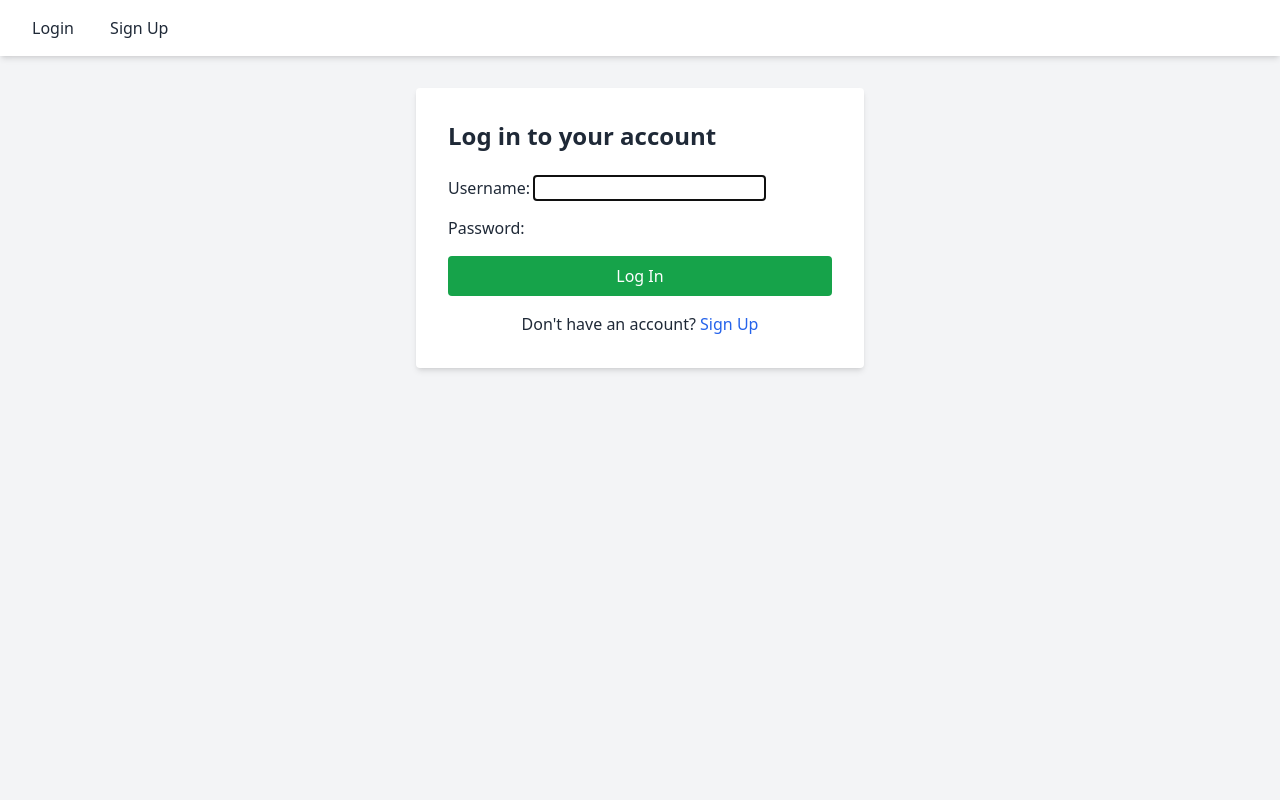
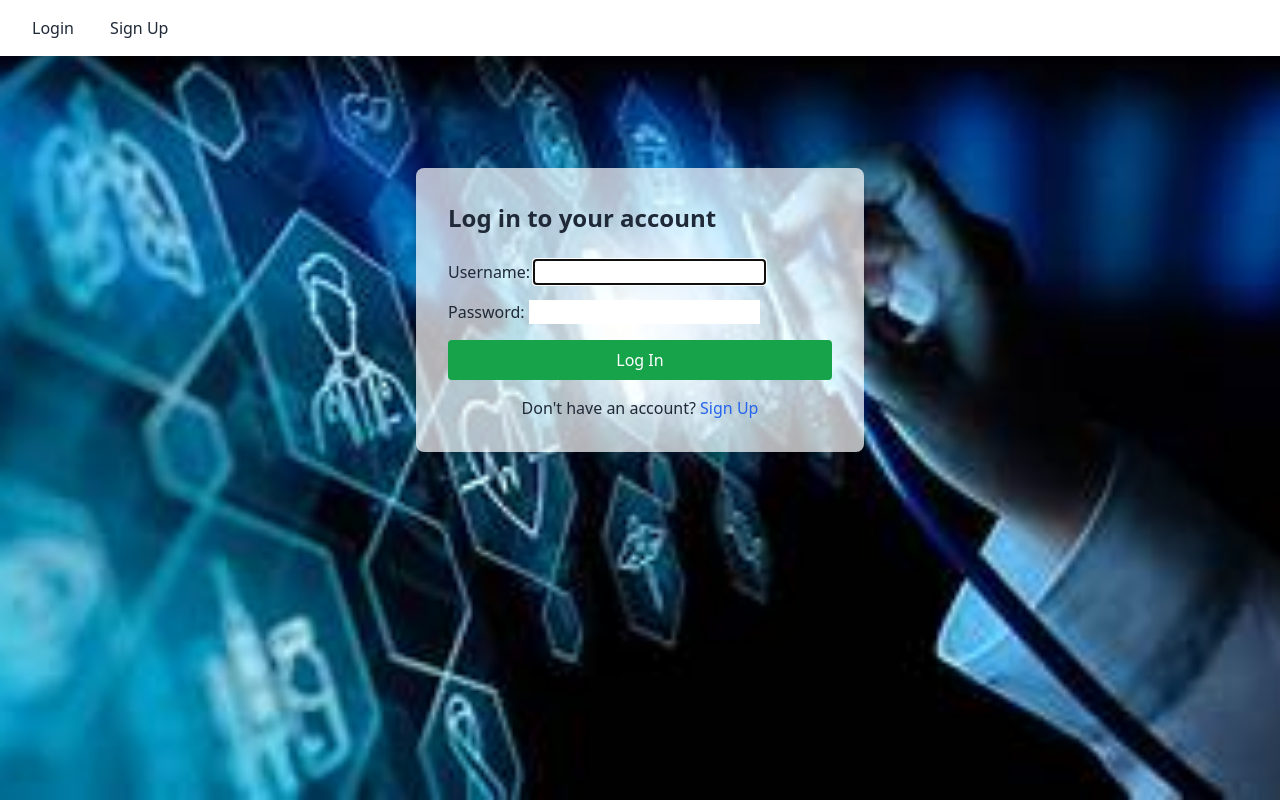
Before and after one commit to Ukeshwarninawe/Medivault, a Django app: page /accounts/login/ in a window 1280 px wide. Run offline with Django 5.2, Linux system fonts and the light colour scheme; some libraries are stand-ins or nearby versions.

Commit message:
added few css

```diff
--- /dev/null
+++ b/medivault/accounts/static/accounts/style.css
@@ -0,0 +1,48 @@
+ .login-box {
+    max-width: 28rem;
+    margin: 5rem auto;            /* center with spacing */
+    padding: 2rem;
+
+    background: rgba(176, 183, 188, 0.7);
+    /* White background with 70% opacity */
+
+    border-radius: 10px;
+    box-shadow: 0 4px 20px rgba(0, 0, 0, 0.3); /* nice shadow */
+}
+.login-box h2,
+.login-box label,
+.login-box input,
+.login-box button {
+    color: #222;  /* dark text */
+}
+
+
+
+.login-heading {
+  font-size: 1.5rem;
+  font-weight: bold;
+  margin-bottom: 1.5rem;
+}
+ html, body {
+    height: 100vh;             /* full viewport height */
+    margin: 0;
+    padding: 0;
+}
+
+body {
+    background-image: url("../accounts/bg.jpg");
+    background-size: cover;    /* make image cover entire area */
+    background-position: center;
+    background-attachment: fixed; /* optional: keeps image fixed while scrolling */
+    background-repeat: no-repeat;
+}
+
+ .form-box {
+    max-width: 28rem;
+    margin: 5rem auto;
+    padding: 2rem;
+
+     background: rgba(255, 255, 255, 0.7);
+    border-radius: 8px;
+    box-shadow: 0 4px 6px rgba(0, 0, 0, 0.2);
+}
--- a/medivault/templates/accounts/base.html
+++ b/medivault/templates/accounts/base.html
@@ -1,3 +1,5 @@
+{% load static %}
+<link rel="stylesheet" href="{% static 'accounts/style.css' %}">
 <!DOCTYPE html>
 <html lang="en">
 <head>
--- a/medivault/templates/accounts/login.html
+++ b/medivault/templates/accounts/login.html
@@ -2,8 +2,8 @@
 {% block title %}Log In — GreenLink{% endblock %}
 
 {% block content %}
-<div class="max-w-md mx-auto bg-white p-8 rounded shadow-md">
-  <h2 class="text-2xl font-semibold mb-6">Log in to your account</h2>
+<div class="form-box">
+  <h2 class="login-heading">Log in to your account</h2>
   <form method="post" novalidate>
     {% csrf_token %}
     {% for field in form %}
--- a/medivault/templates/accounts/signup.html
+++ b/medivault/templates/accounts/signup.html
@@ -2,7 +2,7 @@
 {% block title %}Sign Up — GreenLink{% endblock %}
 
 {% block content %}
-<div class="max-w-md mx-auto bg-white p-8 rounded shadow-md">
+<div class="form-box">
   <h2 class="text-2xl font-semibold mb-6">Create Your Account</h2>
   <form method="post" novalidate>
     {% csrf_token %}
```
Also changed, not shown: medivault/accounts/static/accounts/bg.jpg (added), medivault/db.sqlite3.
